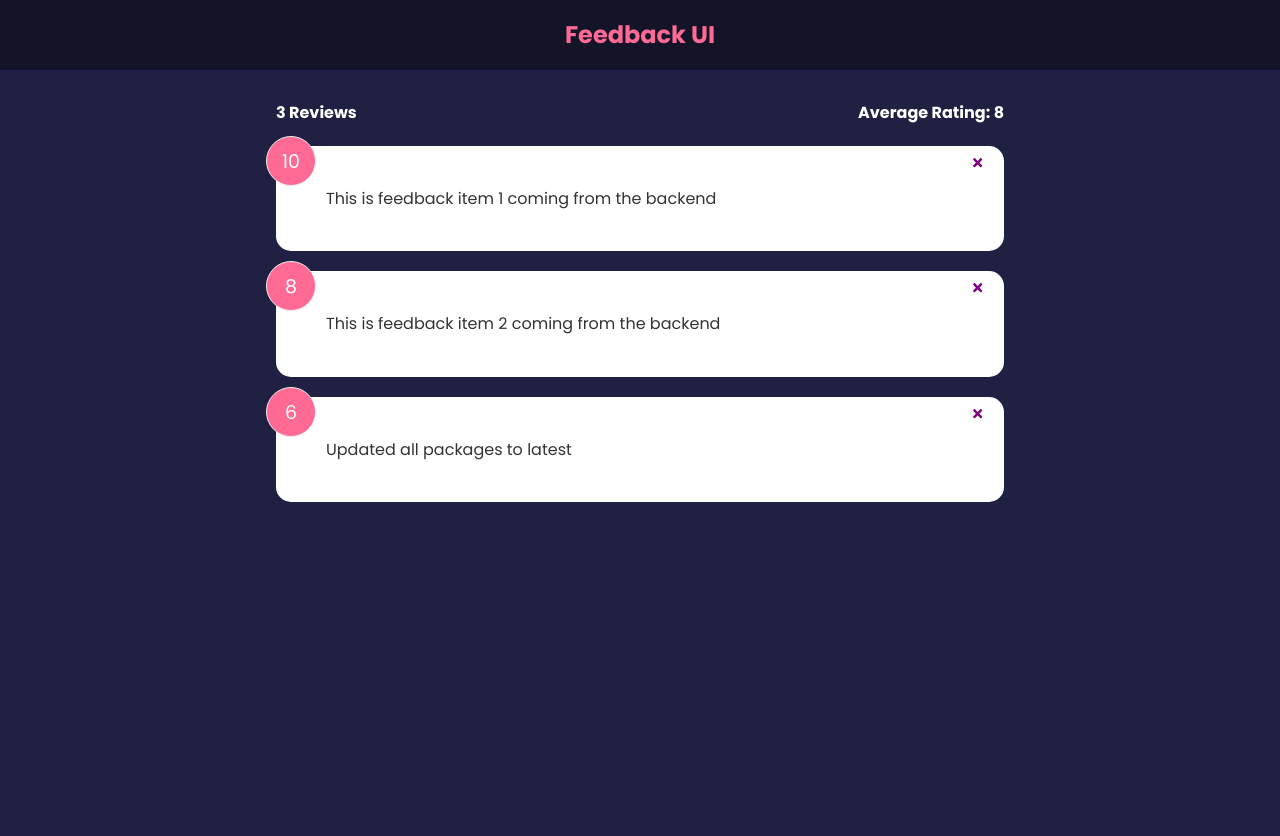
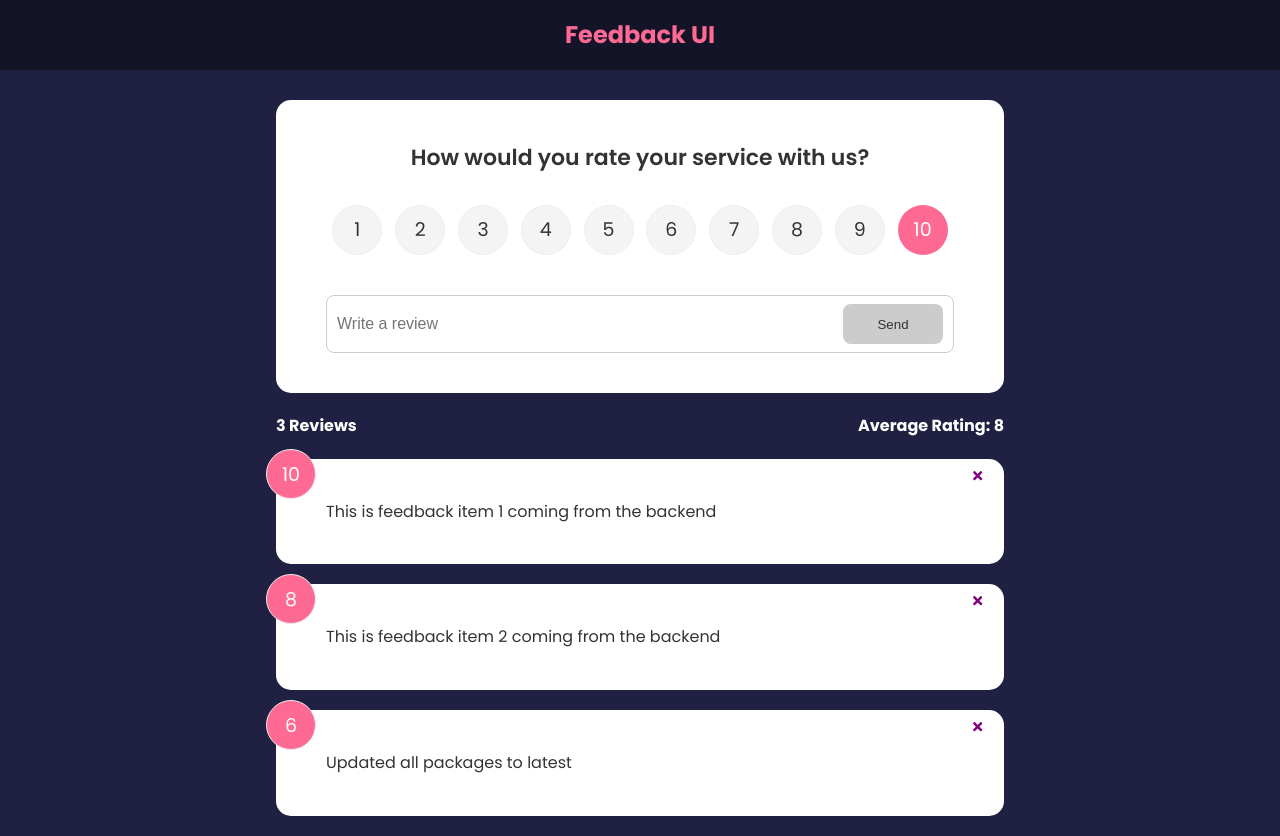
Before and after one commit to Artgeca/feedback-app, a React (Create React App) app: page / in a window 1280 px wide. Before the commit the page ends 800 px from the top, so only its background shows below. Built offline with nearby package versions, Linux system fonts and the light colour scheme.

Commit message:
feat: commit

```diff
--- a/package.json
+++ b/package.json
@@ -10,11 +10,14 @@
     "@types/node": "^16.18.11",
     "@types/react": "^18.0.26",
     "@types/react-dom": "^18.0.10",
+    "@types/uuid": "^9.0.0",
+    "framer-motion": "^8.0.2",
     "react": "^18.2.0",
     "react-dom": "^18.2.0",
     "react-icons": "^4.7.1",
     "react-scripts": "5.0.1",
     "typescript": "^4.9.4",
+    "uuid": "^8.3.2",
     "web-vitals": "^2.1.4"
   },
   "scripts": {
--- a/src/App.tsx
+++ b/src/App.tsx
@@ -1,22 +1,37 @@
 import { useState } from 'react';
+import { v4 as uuidv4 } from 'uuid';
 import Header from './components/Header';
 import feedbackData from './data/feedbackData';
 import FeedbackList from './components/FeedbackList';
 import FeedbackStats from './components/FeedbackStats';
+import FeedbackForm from './components/FeedbackForm';
+
+type FeedbackType = {
+  id: string;
+  rating: number;
+  text: string;
+};
+
+export type AddFeedbackType = Omit<FeedbackType, 'id'>;
 
 const App = () => {
-  const [feedback, setFeedback] = useState(feedbackData);
+  const [feedback, setFeedback] = useState<FeedbackType[]>(feedbackData);
 
-  const deleteFeedback = (id: number) => {
+  const deleteFeedback = (id: string) => {
     if (window.confirm('Are you sure you want to delete?')) {
       setFeedback(feedback.filter(item => item.id !== id));
     }
+  };
+
+  const addFeedback = (newFeedback: AddFeedbackType) => {
+    setFeedback([{ ...newFeedback, id: uuidv4() }, ...feedback]);
   };
 
   return (
     <>
       <Header />
       <div className='container'>
+        <FeedbackForm handleAdd={addFeedback} />
         <FeedbackStats feedback={feedback} />
         <FeedbackList feedback={feedback} handleDelete={deleteFeedback} />
       </div>
--- /dev/null
+++ b/src/components/FeedbackForm.tsx
@@ -0,0 +1,63 @@
+import { useState } from 'react';
+import Card from './shared/Card';
+import Button from './shared/Button';
+import RatingSelect from './RatingSelect';
+import { AddFeedbackType } from '../App';
+
+type Props = {
+  handleAdd: (newFeedback: AddFeedbackType) => void;
+};
+
+const FeedbackForm: React.FC<Props> = ({ handleAdd }) => {
+  const [text, setText] = useState<string>('');
+  const [rating, setRating] = useState<number>(10);
+  const [btnDisabled, setBtnDisabled] = useState<boolean>(true);
+  const [message, setMessage] = useState<string | null>(null);
+
+  const handleTextChange = (e: React.ChangeEvent<HTMLInputElement>) => {
+    if (text === '') {
+      setBtnDisabled(true);
+      setMessage(null);
+    } else if (text !== '' && text.trim().length < 10) {
+      setBtnDisabled(true);
+      setMessage('Text must be at least 10 characters');
+    } else {
+      setMessage(null);
+      setBtnDisabled(false);
+    }
+
+    setText(e.target.value);
+  };
+
+  const handleSubmit = (e: React.FormEvent<HTMLFormElement>) => {
+    e.preventDefault();
+    if (text.trim().length > 10) {
+      const newFeedback = {
+        text,
+        rating
+      };
+
+      console.log(newFeedback);
+      handleAdd(newFeedback);
+
+      setText('');
+    }
+  };
+
+  return (
+    <Card>
+      <form onSubmit={handleSubmit}>
+        <h2>How would you rate your service with us?</h2>
+        <RatingSelect select={(rating) => setRating(rating)} />
+        <div className="input-group">
+          <input type="text" value={text} onChange={handleTextChange} placeholder='Write a review' />
+          <Button type='submit' isDisabled={btnDisabled}>Send</Button>
+        </div>
+        {
+          message && <div className='message'>{message}</div>
+        }
+      </form>
+    </Card>
+  );
+};
+export default FeedbackForm;
--- a/src/components/FeedbackItem.tsx
+++ b/src/components/FeedbackItem.tsx
@@ -3,11 +3,11 @@ import Card from './shared/Card';
 
 type Props = {
   item: {
-    id: number;
+    id: string;
     rating: number;
     text: string;
   };
-  handleDelete: (id: number) => void;
+  handleDelete: (id: string) => void;
 };
 
 const FeedbackItem: React.FC<Props> = ({ item, handleDelete }) => {
--- a/src/components/FeedbackList.tsx
+++ b/src/components/FeedbackList.tsx
@@ -1,12 +1,13 @@
+import { motion, AnimatePresence } from "framer-motion";
 import FeedbackItem from './FeedbackItem';
 
 type Props = {
   feedback: {
-    id: number;
+    id: string;
     rating: number;
     text: string;
   }[];
-  handleDelete: (id: number) => void;
+  handleDelete: (id: string) => void;
 };
 
 const FeedbackList: React.FC<Props> = ({ feedback, handleDelete }) => {
@@ -16,11 +17,20 @@ const FeedbackList: React.FC<Props> = ({ feedback, handleDelete }) => {
 
   return (
     <div className='feedback-list'>
-      {
-        feedback.map((item) => (
-          <FeedbackItem key={item.id} item={item} handleDelete={handleDelete} />
-        ))
-      }
+      <AnimatePresence>
+        {
+          feedback.map((item) => (
+            <motion.div
+              key={item.id}
+              initial={{ opacity: 0 }}
+              animate={{ opacity: 1 }}
+              exit={{ opacity: 0 }}
+            >
+              <FeedbackItem item={item} handleDelete={handleDelete} />
+            </motion.div>
+          ))
+        }
+      </AnimatePresence>
     </div>
   );
 };
--- a/src/components/FeedbackStats.tsx
+++ b/src/components/FeedbackStats.tsx
@@ -1,6 +1,6 @@
 type Props = {
   feedback: {
-    id: number;
+    id: string;
     rating: number;
     text: string;
   }[];
--- /dev/null
+++ b/src/components/RatingSelect.tsx
@@ -0,0 +1,33 @@
+import { useState } from 'react';
+
+type Props = {
+  select: (rating: number) => void;
+};
+
+const RatingSelect: React.FC<Props> = ({ select }) => {
+  const [selected, setSelected] = useState<number>(10);
+
+  const handleChange = (e: React.ChangeEvent<HTMLInputElement>) => {
+    setSelected(+e.currentTarget.value);
+    select(+e.currentTarget.value);
+  };
+
+  return (
+    <ul className='rating'>
+      {Array.from({ length: 10 }, (_, i) => (
+        <li key={`rating-${i + 1}`}>
+          <input
+            type='radio'
+            id={`num${i + 1}`}
+            name='rating'
+            value={i + 1}
+            onChange={handleChange}
+            checked={selected === i + 1}
+          />
+          <label htmlFor={`num${i + 1}`}>{i + 1}</label>
+        </li>
+      ))}
+    </ul>
+  );
+};
+export default RatingSelect;
--- /dev/null
+++ b/src/components/shared/Button.tsx
@@ -0,0 +1,16 @@
+type Props = {
+  children: string | JSX.Element;
+  version?: string;
+  type?: "button" | "submit" | "reset";
+  isDisabled?: boolean;
+};
+
+const Button: React.FC<Props> = ({ children, version = 'primary', type = 'button', isDisabled = false }) => {
+  return (
+    <button type={type} disabled={isDisabled} className={`btn btn-${version}`} >
+      {children}
+    </button>
+  );
+};
+
+export default Button;
--- a/src/data/feedbackData.ts
+++ b/src/data/feedbackData.ts
@@ -1,18 +1,18 @@
 const feedbackData = [
   {
-    "id": 1,
+    "id": "1",
     "rating": 10,
     "text": "This is feedback item 1 coming from the backend"
   },
   {
-    "id": 2,
+    "id": "2",
     "rating": 8,
     "text": "This is feedback item 2 coming from the backend"
   },
   {
     "text": "Updated all packages to latest",
     "rating": 6,
-    "id": 4
+    "id": "4"
   }
 ];
 
```
Also changed, not shown: 1 other file (tests, documents, lock files or other folders).
